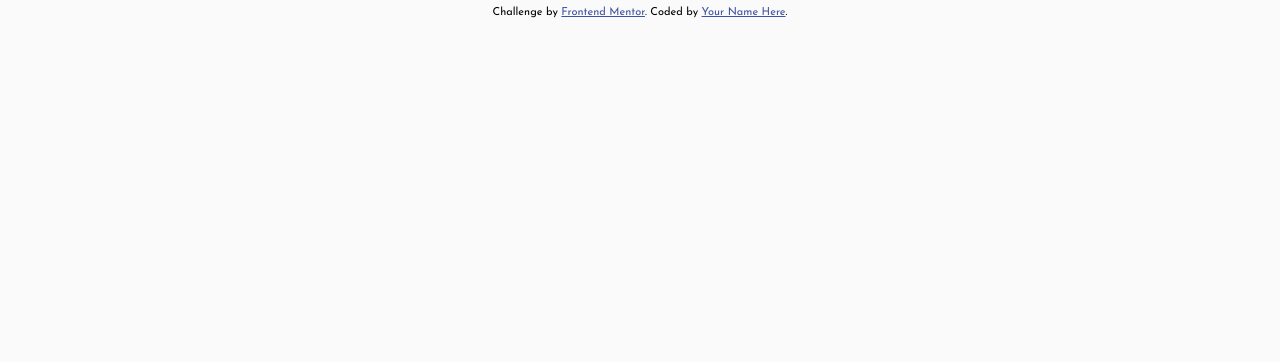
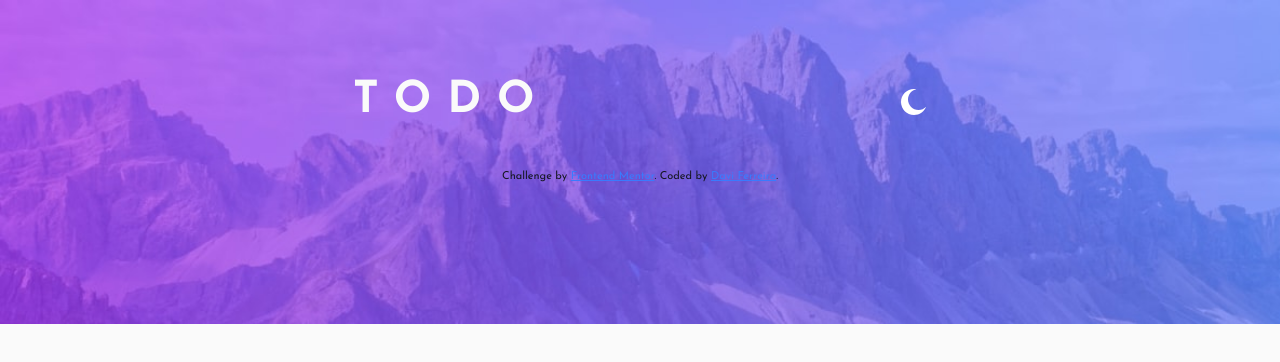
Before and after one commit to DaviRFerreir4/Todo-List, a plain HTML site: page index.html in a window 1280 px wide. Drawn offline with Linux system fonts and the light colour scheme.

Commit message:
Configurações de layout e header pronto (estrutura e estilização)

```diff
--- a/index.html
+++ b/index.html
@@ -8,20 +8,23 @@
     <link rel="icon" type="image/png" sizes="32x32" href="./assets/favicon-32x32.png">
     <title>Todo app | Frontend Mentor</title>
     <style>
-      body {
-        background-color: black;
-      }
-      .attribution { font-size: 11px; text-align: center; }
-      .attribution a { color: hsl(228, 45%, 44%); }
+
     </style>
     <link rel="stylesheet" href="styles/index.css">
     <link href="https://fonts.googleapis.com/css2?family=Josefin+Sans:ital,wght@0,100..700;1,100..700&display=swap" rel="stylesheet">
   </head>
   <body>
-    <footer class="container">
+    <div class="bg-image"></div>
+    <div id="app">
+      <header>
+        <h1>TODO</h1>
+        <img src="assets/icons/icon-moon.svg">
+      </header>
+    </div>
+    <footer>
       <div class="attribution">
         Challenge by <a href="https://www.frontendmentor.io?ref=challenge" target="_blank">Frontend Mentor</a>.
-        Coded by <a href="#">Your Name Here</a>.
+        Coded by <a href="#">Davi Ferreira</a>.
       </div>
     </footer>
   </body>
--- /dev/null
+++ b/styles/footer.css
@@ -0,0 +1,10 @@
+.attribution {
+  width: fit-content;
+  margin-inline: auto;
+  font-size: 11px;
+  color: var(--very-dark-blue);
+
+  a {
+    color: var(--bright-blue);
+  }
+}
--- a/styles/global.css
+++ b/styles/global.css
@@ -8,11 +8,11 @@
   --bright-blue: #3A7BFD;
   --check-background: linear-gradient(135deg, #57DDFF, #C058F3);
   --bg-light-mode: #FAFAFA;
-  --very-Light-grayish-blue: #E4E5F1;
-  --light-Grayish-blue: #DDd3DB;
+  --very-light-grayish-blue: #E4E5F1;
+  --light-grayish-blue: #DDd3DB;
   --dark-grayish-blue: #9394A5;
   --very-dark-grayish-blue: #484B6A;
-
+  /* dark mode */
   --very-dark-blue: #161722;
   --very-dark-desaturated-blue: #25273C;
   --light-grayish-blue: #CACDE8;
@@ -28,9 +28,30 @@
 body {
   font: var(--text-md);
   background-color:var(--bg-light-mode);
+  color: var(--bg-light-mode);
 }
 
-.container {
-  max-width: 90rem;
-  margin-inline: auto;
+.bg-image {
+  height: 20.25rem;
+  background-image: url(../assets/images/bg-desktop-light.jpg);
+  background-size: cover;
+  position: absolute;
+  inset: 0;
+  z-index: -1;
 }
+
+header {
+  display: flex;
+  justify-content: space-between;
+
+  h1 {
+    letter-spacing: 1rem;
+    font-size: 2.75rem;
+  }
+}
+
+#app {
+  width: 36rem;
+  padding: .0625rem;
+  margin: 5.5rem auto 3rem;
+}
--- a/styles/index.css
+++ b/styles/index.css
@@ -1 +1,2 @@
 @import url(global.css);
+@import url(footer.css);
```
